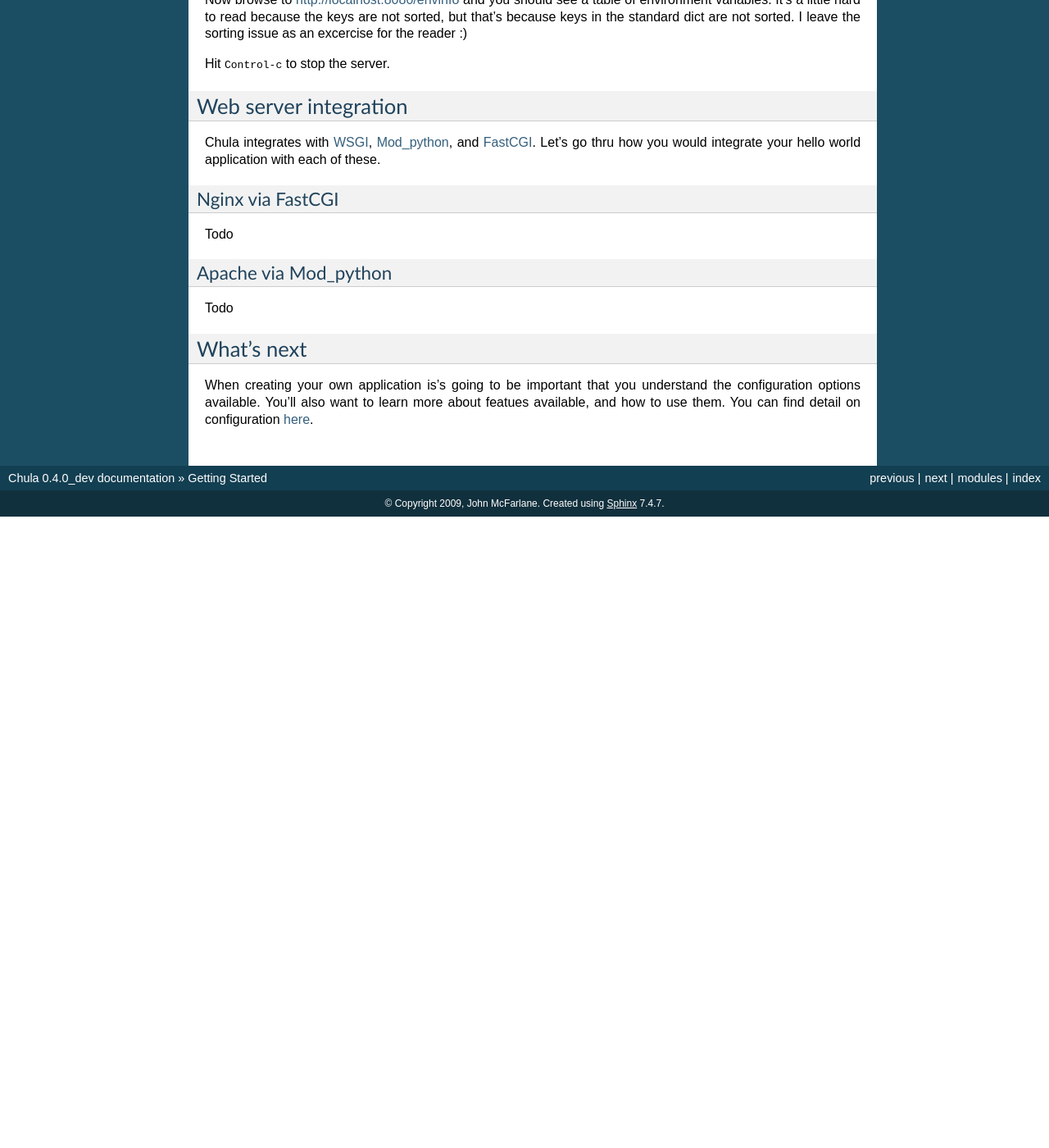
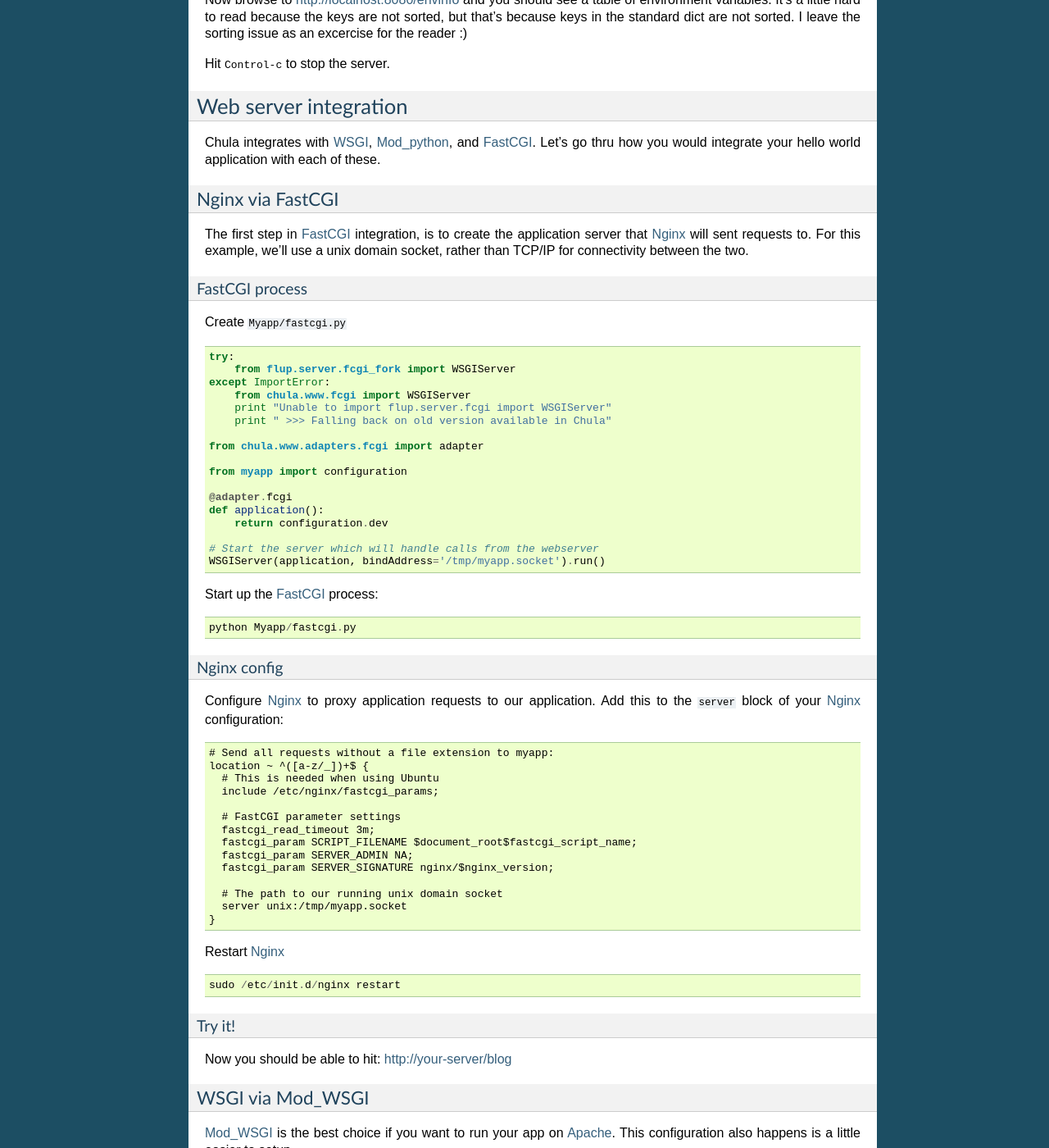
Before and after one commit to jmcfarlane/chula, a Sphinx documentation site: the page built from docs/getting_started.rst, in a window 1280 px wide and 1400 px high, scrolled down 4383 px. Shown: the whole window at 82% size. Built offline with Sphinx 7.4.7, drawn with Linux system fonts in a browser that asks for light colours; before the commit the page ends 5013 px from its top, so only the background shows below that; some of the changed text lies outside the part shown.

Commit message:
First pass at wsgi/fastcgi/mod_python configs
I typed this stuff without any testing, so it most likely has typos.
Need to test them all out for correctness.

```diff
--- a/docs/getting_started.rst
+++ b/docs/getting_started.rst
@@ -280,12 +280,176 @@
 Nginx via FastCGI
 ~~~~~~~~~~~~~~~~~
 
-Todo
+The first step in FastCGI_ integration, is to create the application
+server that Nginx_ will sent requests to.  For this example, we'll use
+a unix domain socket, rather than TCP/IP for connectivity between the
+two.
+
+FastCGI process
+^^^^^^^^^^^^^^^
+
+Create :file:`Myapp/fastcgi.py` ::
+
+ try:
+     from flup.server.fcgi_fork import WSGIServer
+ except ImportError:
+     from chula.www.fcgi import WSGIServer
+     print "Unable to import flup.server.fcgi import WSGIServer"
+     print " >>> Falling back on old version available in Chula"
+
+ from chula.www.adapters.fcgi import adapter
+
+ from myapp import configuration
+
+ @adapter.fcgi
+ def application():
+     return configuration.dev
+
+ # Start the server which will handle calls from the webserver
+ WSGIServer(application, bindAddress='/tmp/myapp.socket').run()
+
+Start up the FastCGI_ process::
+
+ python Myapp/fastcgi.py
+
+Nginx config
+^^^^^^^^^^^^
+
+Configure Nginx_ to proxy application requests to our
+application.  Add this to the ``server`` block of your Nginx_
+configuration::
+
+ # Send all requests without a file extension to myapp:
+ location ~ ^([a-z/_])+$ {
+   # This is needed when using Ubuntu
+   include /etc/nginx/fastcgi_params;
+
+   # FastCGI parameter settings
+   fastcgi_read_timeout 3m;
+   fastcgi_param SCRIPT_FILENAME $document_root$fastcgi_script_name;
+   fastcgi_param SERVER_ADMIN NA;
+   fastcgi_param SERVER_SIGNATURE nginx/$nginx_version;
+
+   # The path to our running unix domain socket
+   server unix:/tmp/myapp.socket
+ }
+
+Restart Nginx_ ::
+
+ sudo /etc/init.d/nginx restart
+
+Try it!
+^^^^^^^
+
+Now you should be able to hit: http://your-server/blog
+
+WSGI via Mod_WSGI
+~~~~~~~~~~~~~~~~~
+
+Mod_WSGI_ is the best choice if you want to run your app on Apache_.
+This configuration also happens is a little easier to setup.
+
+Register app
+^^^^^^^^^^^^
+
+When running applications under Apache, the Python interpreter is
+owned by ``nobody`` or ``apache`` or something, thus you need to
+register your application so that it's in python's ``path``.  The
+easiest way to do this is via a symlink.  You'll use something similar
+to one of these (but specific to your computer's setup)::
+
+ # Gentoo
+ sudo ln -s /path/to/Myapp/myapp /usr/lib/python2.6/site-packages/myapp
+
+ # Ubuntu
+ sudo ln -s /path/to/Myapp/myapp /usr/local/lib/python2.6/dist-packages/myapp
+
+WSGI handler
+^^^^^^^^^^^^
+
+Create :file:`Myapp/wsgi.py`, which will be loaded by Mod_WSGI_ ::
+
+ from chula.www.adapters.wsgi import adapter
+
+ from myapp import configuration
+
+ @adapter.wsgi
+ def application():
+     return configuration.dev
+
+Apache config
+^^^^^^^^^^^^^
+
+Add this to your ``VirtualHost`` ::
+
+ WSGIScriptAliasMatch ^([a-z/_])+$ /full/path/to/Myapp/wsgi.py
+
+Try it!
+^^^^^^^
+
+Restart Apache::
+
+ sudo /etc/init.d/apache restart
+
+Now you should be able to hit: http://your-server/blog
 
 Apache via Mod_python
 ~~~~~~~~~~~~~~~~~~~~~
 
-Todo
+Mod_PYTHON_ was the first way to run Python applications under Apache
+with excellent performance.  It's still awesome, though Mod_WSGI_ has
+superceeded it.
+
+Register app
+^^^^^^^^^^^^
+
+When running applications under Apache, the Python interpreter is
+owned by ``nobody`` or ``apache`` or something, thus you need to
+register your application so that it's in python's ``path``.  The
+easiest way to do this is via a symlink.  You'll use something similar
+to one of these (but specific to your computer's setup)::
+
+ # Gentoo
+ sudo ln -s /path/to/Myapp/myapp /usr/lib/python2.6/site-packages/myapp
+
+ # Ubuntu
+ sudo ln -s /path/to/Myapp/myapp /usr/local/lib/python2.6/dist-packages/myapp
+
+Mod_python handler
+^^^^^^^^^^^^^^^^^^
+
+Create :file:`Myapp/myapp/mod_python.py`, which will be loaded by Mod_PYTHON_ ::
+
+ from chula.www.adapters.mod_python import adapter
+
+ from myapp import configuration
+
+ @adapter.handler
+ def application():
+     return configuration.dev
+
+Apache config
+^^^^^^^^^^^^^
+
+Update your apache ``VirtualHost`` to have::
+
+ # Send all application requests to a stub  with a ".py" extension
+ AliasMatch ^([a-z/_])+$ PLACEHOLDER.py
+ PythonDebug On
+
+ # Send requests to *.py to myapp's handler
+ AddHandler mod_python .py
+ PythonHandler myapp.mod_python
+
+
+Try it!
+^^^^^^^
+
+Restart Apache::
+
+ sudo /etc/init.d/apache restart
+
+Now you should be able to hit: http://your-server/blog
 
 What's next
 +++++++++++
@@ -295,12 +459,15 @@
 learn more about featues available, and how to use them.  You can find
 detail on configuration `here <library/config.html>`_.
 
+.. _Apache: http://www.apache.org
 .. _BAT: http://en.wikipedia.org/wiki/Acceptance_testing
 .. _Cheetah: http://www.cheetahtemplate.org
 .. _FastCGI: http://en.wikipedia.org/wiki/FastCGI
 .. _Mako: http://www.makotemplates.org
 .. _Mod_python: http://www.modpython.org
+.. _Mod_WSGI: http://code.google.com/p/modwsgi/
 .. _MVC: http://en.wikipedia.org/wiki/Model%E2%80%93view%E2%80%93controller
+.. _Nginx: http://nginx.org
 .. _package: http://docs.python.org/tutorial/modules.html#packages
 .. _reST: http://www.restructuredtext.org
 .. _WsGI: http://www.wsgi.org
```
